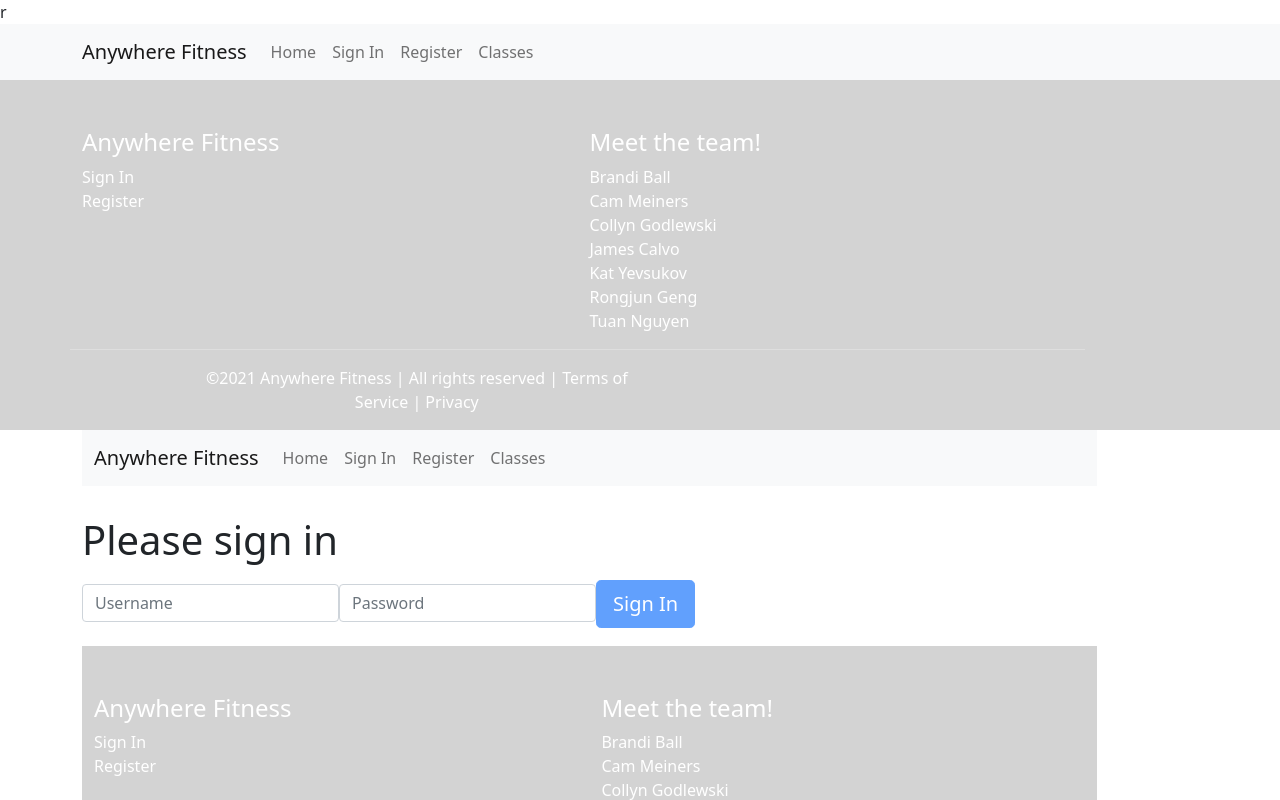
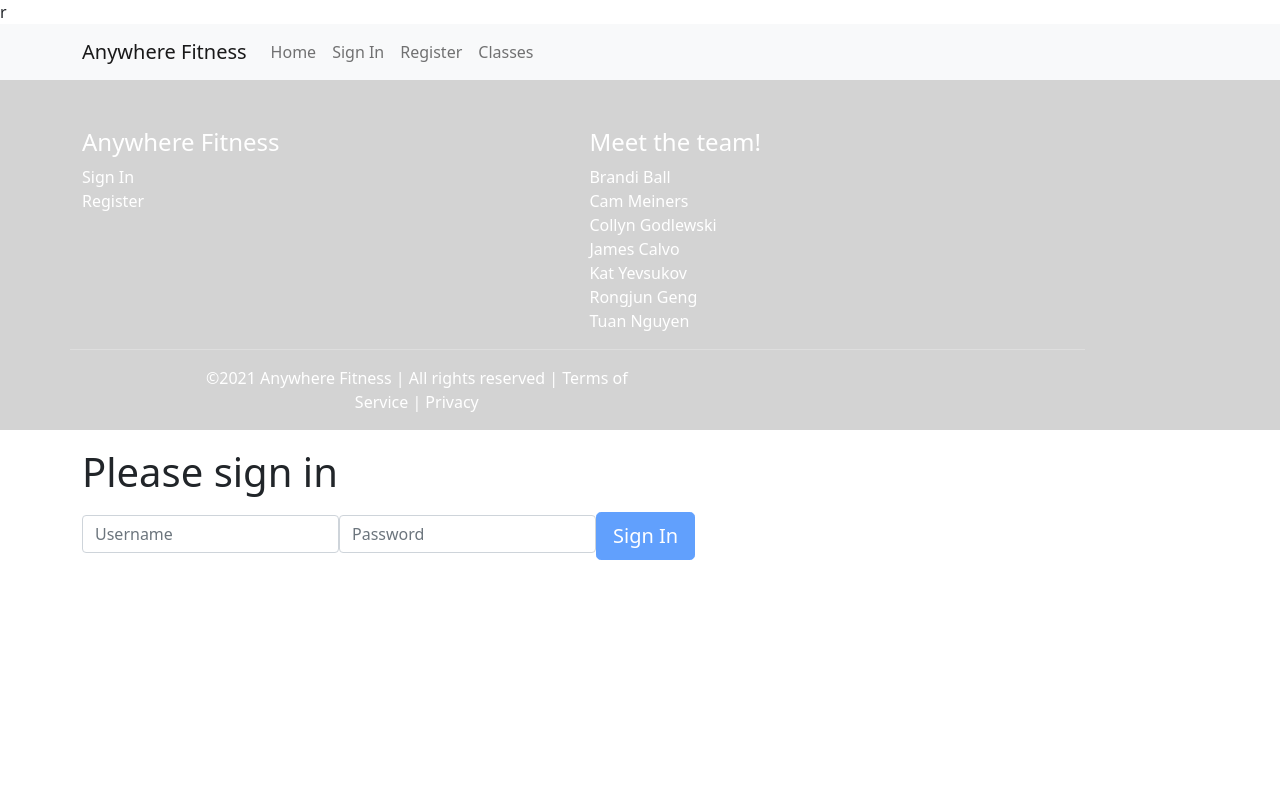
Before and after one commit to ft-anywhere-fitness-7/front-end, a React (Create React App) app in the folder front-end/: page /classes in a window 1280 px wide. Shown: the top 800 px of the page. Built offline with nearby package versions, Linux system fonts and the light colour scheme; no server answers.

Commit message:
removed double header and footers

```diff
--- a/front-end/src/components/Login.js
+++ b/front-end/src/components/Login.js
@@ -1,7 +1,7 @@
 import React, { useEffect, useState } from "react";
 import { BrowserRouter } from "react-router-dom";
-import Header from "./Header";
-import Footer from "./Footer";
+//import Header from "./Header";
+//import Footer from "./Footer";
 import * as yup from "yup";
 //import "./Login.css";
 
@@ -68,7 +68,7 @@ export default function Login (props){
             </div>
                 <form>
                     <div className="header-section">
-                        <Header />
+                        {/*<Header />*/}
                     </div>
                     <h1 class= "mb-3">Please sign in</h1>
                     <label for="username" class="sr-only mb-4">
@@ -98,7 +98,7 @@ export default function Login (props){
                     </label>
                     <button disabled={disabled} class="btn btn-lg btn-primary btn block">Sign In</button>
                     <div className="footer-page">
-                        <Footer/>
+                        {/*<Footer/> */}
                     </div>
                 </form>
             </div>
```
